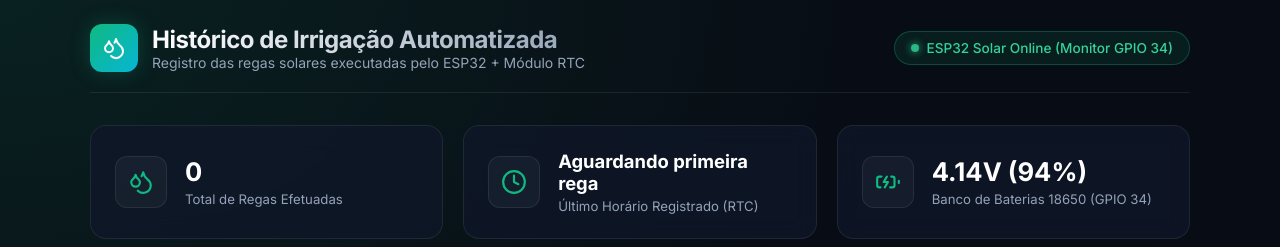
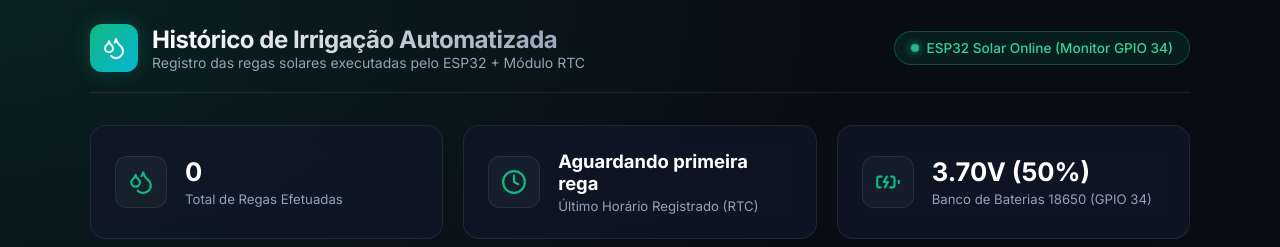
Before and after one commit to jusolu/projeto_esp32_irrigacao, a Next.js app: page / in a window 1280 px wide. Shown: the top 247 px of the page. Built offline with nearby package versions, Linux system fonts and the light colour scheme; no server answers.

Commit message:
Fix hardcoded || 94 battery percentage fallback across entire app

```diff
--- a/app/page.js
+++ b/app/page.js
@@ -38,10 +38,20 @@ export default function HistoryDashboard() {
     return () => clearInterval(interval);
   }, []);
 
+  const getBateriaStr = (item) => {
+    if (!item) return '3.70V (50%)';
+    const v = Number(item.batteryVoltage) || 3.7;
+    const calcPct = Math.min(100, Math.max(0, Math.round(((v - 3.20) / (4.20 - 3.20)) * 100)));
+    const pct = (item.batteryPct !== undefined && item.batteryPct !== null && item.batteryPct !== 94)
+      ? item.batteryPct
+      : calcPct;
+    return `${v.toFixed(2)}V (${pct}%)`;
+  };
+
   const history = status?.history || [];
   const totalRegas = history.length;
   const ultimaRega = history[0] ? history[0].rtcTime : 'Aguardando primeira rega';
-  const ultimaBateria = history[0] ? `${history[0].batteryVoltage || 4.14}V (${history[0].batteryPct || 94}%)` : '4.14V (94%)';
+  const ultimaBateria = getBateriaStr(history[0]);
 
   return (
     <div className="container">
@@ -155,7 +165,7 @@ export default function HistoryDashboard() {
                     </td>
                     <td>
                       <span className="badge-source" style={{ background: 'rgba(16, 185, 129, 0.15)', color: '#34d399', borderColor: 'rgba(16, 185, 129, 0.3)' }}>
-                        🔋 {item.batteryVoltage || 4.14}V ({item.batteryPct || 94}%)
+                        🔋 {getBateriaStr(item)}
                       </span>
                     </td>
                     <td>
```
Also changed, not shown: lib/state.js (+8 -2 lines).
